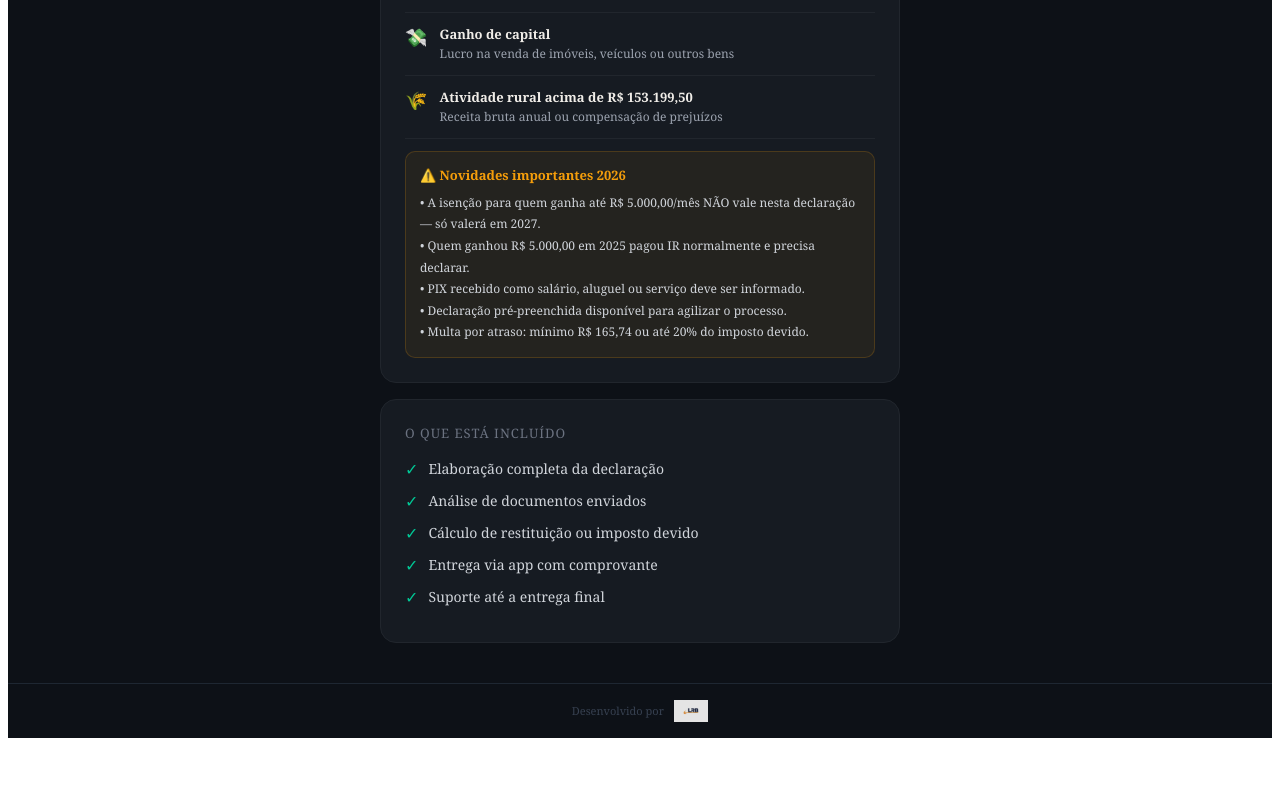
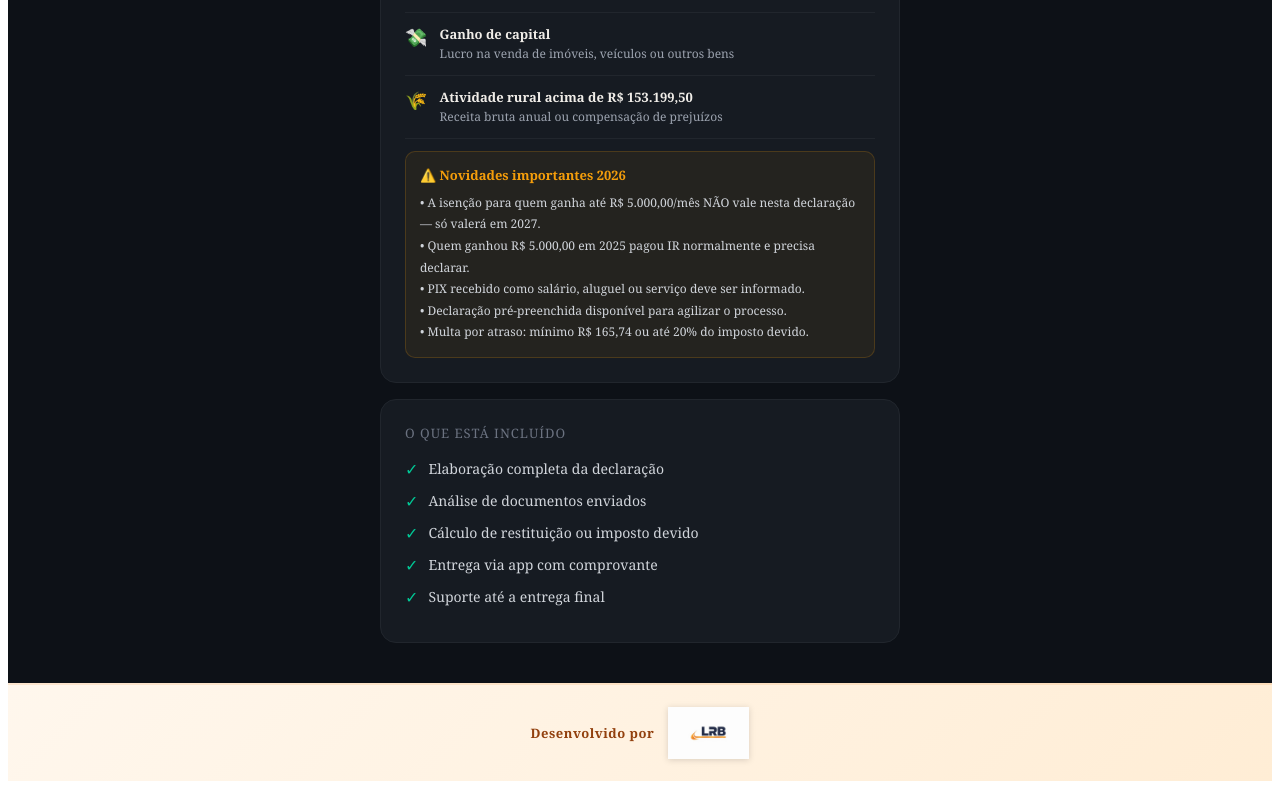
Before and after one commit to leobrazcjljg-sys/declarafacil, a React (Vite) app: page / in a window 1280 px wide. Shown: the part 1015-1804 px from the top of the page. Before the commit the page ends 1761 px from the top, so only its background shows below. Built offline with nearby package versions, Linux system fonts and the light colour scheme.

Commit message:
Update App.jsx

```diff
--- a/src/App.jsx
+++ b/src/App.jsx
@@ -269,10 +269,10 @@ export default function App() {
       </div>
 
       {/* LRB Footer */}
-      <div style={{ borderTop: "1px solid #1E2732", padding: "16px 28px", display: "flex", justifyContent: "center", alignItems: "center", gap: 10, background: "#0D1117" }}>
-        <span style={{ fontSize: 11, color: "#374151" }}>Desenvolvido por</span>
-        <a href="https://www.lrbmultiservicesltda.com" target="_blank" style={{ display: "flex", alignItems: "center", gap: 8, textDecoration: "none" }}>
-          <img src={LRB_LOGO} alt="LRB Multi Services" style={{ height: 22, objectFit: "contain", filter: "brightness(0.9)" }} />
+      <div style={{ borderTop: "2px solid #E5700020", padding: "22px 28px", display: "flex", justifyContent: "center", alignItems: "center", gap: 14, background: "linear-gradient(135deg, #FFF7ED, #FFEDD5)" }}>
+        <span style={{ fontSize: 13, color: "#92400E", fontWeight: 600, letterSpacing: "0.5px" }}>Desenvolvido por</span>
+        <a href="https://www.lrbmultiservicesltda.com" target="_blank" style={{ display: "flex", alignItems: "center", textDecoration: "none" }}>
+          <img src={LRB_LOGO} alt="LRB Multi Services" style={{ height: 52, objectFit: "contain", filter: "drop-shadow(0 1px 3px rgba(0,0,0,0.15))" }} />
         </a>
       </div>
     </div>
```
